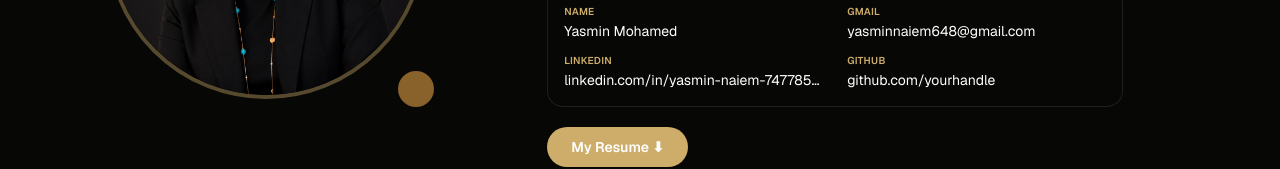
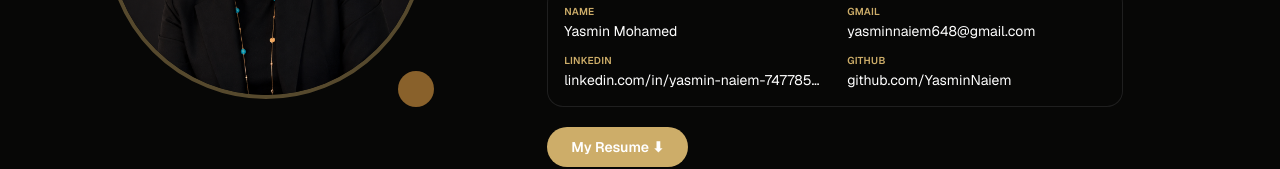
Before and after one commit to YasminNaiem/Portfolio, a Next.js app: page / in a window 1280 px wide. Shown: the part 425-594 px from the top of the page. Built offline with nearby package versions, Linux system fonts and the light colour scheme.

Commit message:
Update Hero section

```diff
--- a/src/components/Hero.tsx
+++ b/src/components/Hero.tsx
@@ -63,12 +63,12 @@ export default function Hero() {
             <div>
               <p className="text-[10px] font-semibold uppercase tracking-wide text-[var(--coral)]">GitHub</p>
               <a
-                href="https://github.com/yourhandle"
+                href="https://github.com/YasminNaiem"
                 target="_blank"
                 rel="noopener noreferrer"
                 className="mt-0.5 block truncate text-sm text-[var(--foreground)] transition hover:text-[var(--coral)]"
               >
-                github.com/yourhandle
+                github.com/YasminNaiem
               </a>
             </div>
           </div>
```
